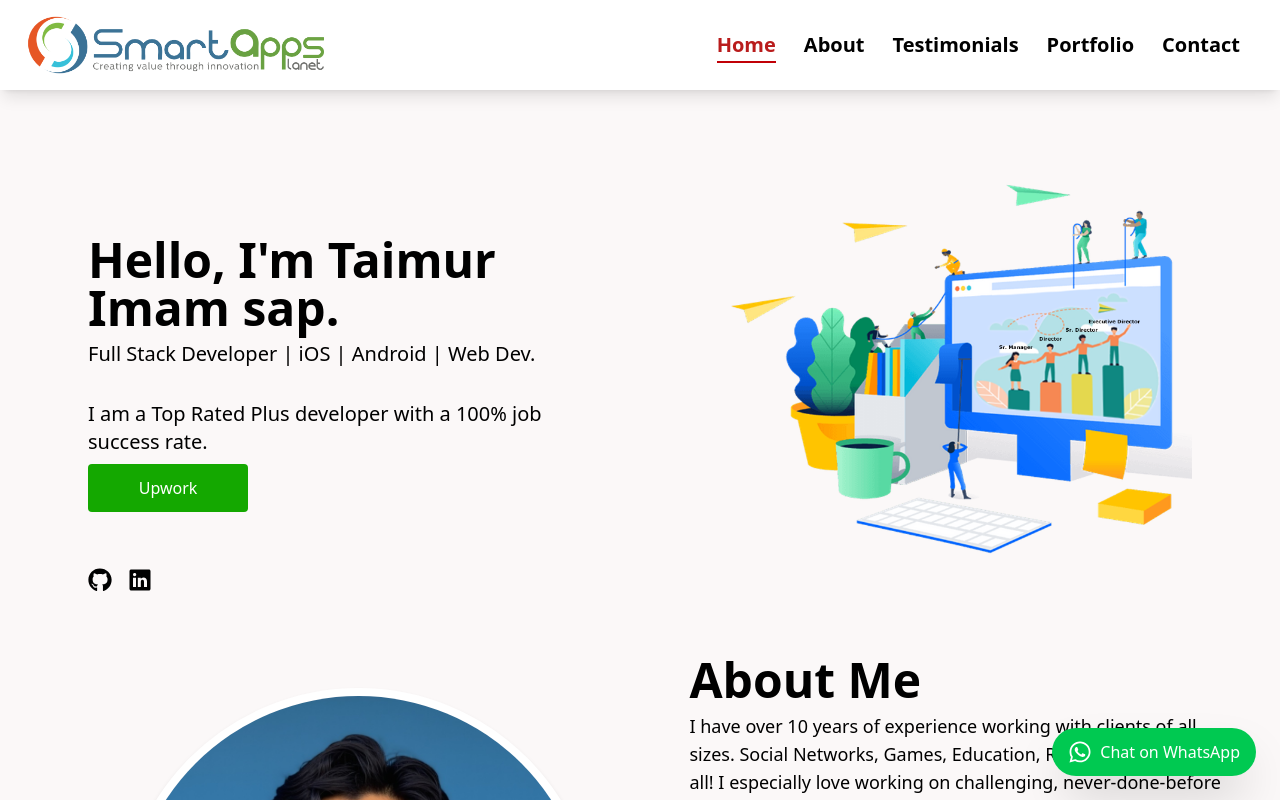
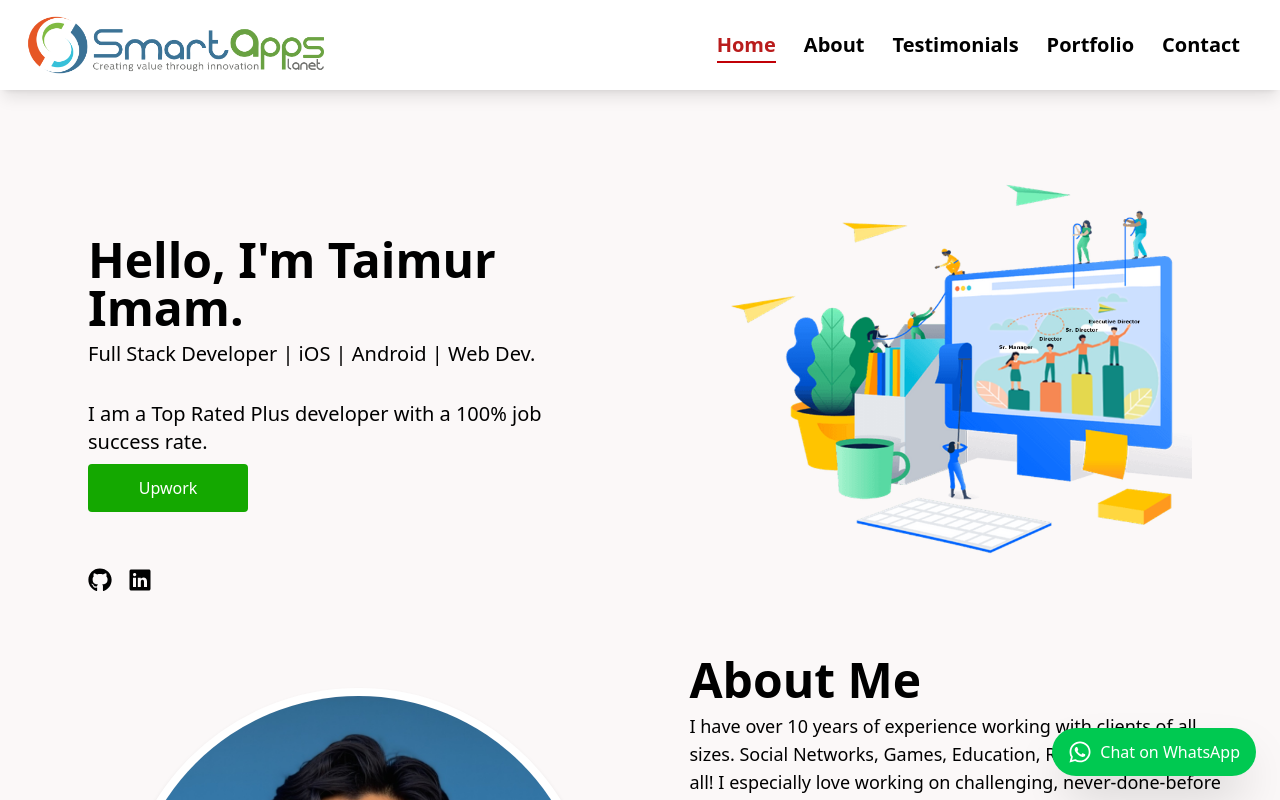
Before and after one commit to taimurimam/Taimur-imam-website, a React (Vite) app: page / in a window 1280 px wide. Shown: the top 800 px of the page. Built offline with nearby package versions, Linux system fonts and the light colour scheme; no server answers.

Commit message:
final one

```diff
--- a/src/Header.jsx
+++ b/src/Header.jsx
@@ -20,7 +20,7 @@ export const Header = () => {
     >
       <div id="Home" className="w-full  py-4 flex flex-col px-4 md:px-22 text-left mt-10 md:mt-30">
         <h1 className="text-5xl font-extrabold  text-black text-left">
-          Hello, I'm Taimur Imam sap.
+          Hello, I'm Taimur Imam.
         </h1>
         <p className=" text-black text-left text-xl font-light mt-2">
           Full Stack Developer | iOS | Android | Web Dev.{" "}
```
